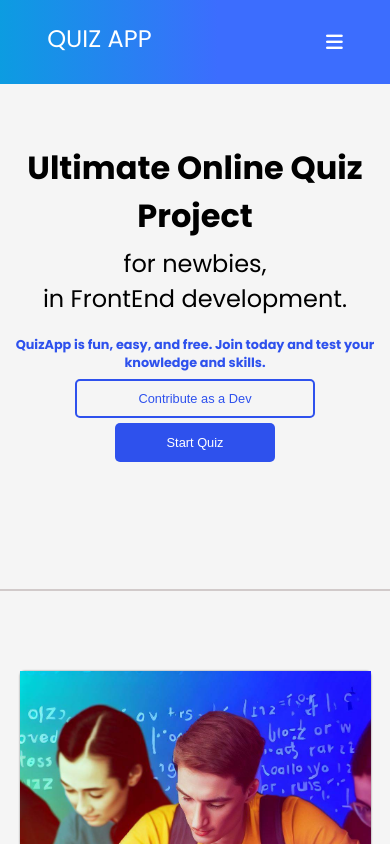
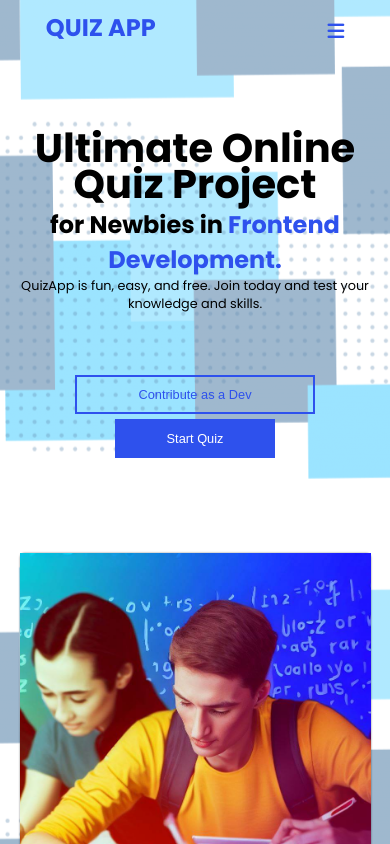
Before and after one commit to Benjtalkshow/quizapp, a plain HTML site: page index.html in a window 390 px wide. Shown: the top 844 px of the page. Drawn offline with Linux system fonts and the light colour scheme.

Commit message:
added new fonts and modified style.css, popup.css and index.html

```diff
--- a/assets/css/style.css
+++ b/assets/css/style.css
@@ -1,4 +1,9 @@
 @import url('https://fonts.googleapis.com/css2?family=Poppins:wght@400;500;600;700&display=swap');
+@import url(/Poppins/GTWalsheimPro-Regular.ttf);
+
+:root {
+    --primaryColor: #2e51ed;
+}
 
 * {
     margin: 0;
@@ -7,8 +12,10 @@
 }
 
 body {
-    background-color: #f5f5f5;
-    font-family: 'Poppins', Arial, Helvetica, sans-serif;
+    background: linear-gradient(rgba(255, 255, 255, 0.3), rgba(255, 255, 255, 0.3)), url(/assets/image/Hero-bg-1024x683.png);
+    background-position: center;
+    font-family: 'Poppins', Helvetica, sans-serif;
+    background-attachment: fixed;
 }
 
 /* Navigation styling codes */
@@ -16,18 +23,19 @@ body {
     display: flex;
     align-items: center;
     justify-content: space-around;
-    background: rgb(12, 156, 225);
-    background: linear-gradient(90deg, rgba(12, 156, 225, 1) 0%, rgba(60, 109, 254, 1) 56%);
     width: 100%;
-    height: 10vh;
-    /* position: fixed; */
+    padding: 10px 0;
     z-index: 99;
+    position: absolute;
+    background-color: transparent;
 }
 
 .logo {
     font-size: 2rem;
     padding-bottom: 8px;
-    color: #fff
+    color: #2e51ed;
+    font-weight: bold;
+    cursor: pointer;
 }
 
 ul {
@@ -40,10 +48,12 @@ ul li {
     padding-left: 2rem;
     font-size: 1.2rem;
     color: #fff;
+    margin-left: 5px;
 }
 
 ul li a {
     color: #fff;
+    background-color: #2e51ed;
     text-decoration: none;
     display: flex;
     align-items: center;
@@ -53,18 +63,20 @@ ul li a {
 }
 
 ul li a:hover {
-    background-color: #fff;
-    color: #000;
+    background: rgb(172, 9, 172);
+    transition: ease-in-out .5s;
 }
 
 ul li a i {
     font-size: 1rem;
-    color: rgb(240, 240, 240);
+    /* color: rgb(240, 240, 240); */
+    color: #fff;
 }
 
 .hamburger {
     display: none;
     z-index: 99;
+    color: #2e51ed;
 }
 
 #hamburger {
@@ -81,41 +93,42 @@ ul li a i {
     display: none;
 }
 
+.main {
+    position: relative;
+}
+
 .main .description {
     width: 100%;
-    height: 60vh;
-    border-bottom: 2px solid rgb(209, 202, 202);
+    padding-top: 5em;
+    /* border-bottom: 2px solid rgb(209, 202, 202); */
     display: flex;
     flex-direction: column;
     align-items: center;
-    background-color: #f5f5f5;
-    margin-bottom: 80px;
+    /* background-color: #f5f5f5; */
 }
 
-.main .description h1 {
-    padding-top: 80px;
+.main .description #first-txt {
+    font-size: 3.5rem;
+    margin-top: 50px;
     text-align: center;
-    font-weight: 900;
-    font-size: 2.7rem;
+    line-height: .9;
 }
 
-#second-txt {
-    padding-top: 6px;
+.main .description #second-txt {
+    font-size: 2rem;
     text-align: center;
-    font-size: 2.5rem;
-    font-weight: lighter;
+}
+
+#second-txt span {
+    color: #2e51ed;
 }
 
 .main .description p {
-    padding-top: 20px;
     text-align: center;
-    color: #2e51ed;
-    font-weight: 700;
-    font-size: 1.2rem;
 }
 
 .btns {
-    margin-top: 360px;
+    margin-top: 250px;
     display: flex;
     flex-direction: row;
     align-items: center;
@@ -140,7 +153,7 @@ ul li a i {
     width: 10rem;
     font-size: large;
     border: none;
-    border-radius: 5px;
+    /* border-radius: 5px; */
     color: #fff;
     background-color: #2e51ed;
     cursor: pointer;
@@ -151,7 +164,7 @@ ul li a i {
     width: 15rem;
     font-size: large;
     border: 2px solid #2e51ed;
-    border-radius: 5px;
+    /* border-radius: 5px; */
     background: transparent;
     cursor: pointer;
     color: #fff;
@@ -165,12 +178,12 @@ ul li a i {
 
 /* The main quiz app */
 .quiz-app {
-    margin: auto;
+    margin: 15em auto;
     width: 70%;
-    height: 80vh;
+    /* height: 80vh; */
     border-radius: 5px;
     box-shadow: 0 0 2px 0 rgba(0, 0, 0, 0.555);
-    margin-bottom: 50px;
+    margin-bottom: 20px;
     display: flex;
     justify-content: center;
     align-items: center;
@@ -183,6 +196,7 @@ ul li a i {
     width: 50%;
     height: 80vh;
     background-color: #fff;
+    overflow: hidden;
 }
 
 .quiz-app .quiz-background-left img {
@@ -191,8 +205,8 @@ ul li a i {
     transition: transform 0.3s;
 }
 
-.quiz-background-left img:hover {
-    transform: scale(1.01);
+.quiz-background-left:hover img {
+    transform: scale(1.1);
     box-shadow: 0 0 10px #2e51ed;
 }
 
@@ -262,7 +276,6 @@ iframe {
     display: flex;
     justify-content: center;
     align-items: center;
-    background-color: #2e51ed;
     border: none;
     height: 10vh;
 }
@@ -273,7 +286,7 @@ iframe {
 }
 
 .designedBy p {
-    color: #fff;
+    color: #2e51ed;
     font-size: 1.2rem;
 }
 
@@ -309,20 +322,20 @@ iframe {
 
 
     ul.active {
-        background: linear-gradient(90deg, rgba(12, 156, 225, 1) 0%, rgba(60, 109, 254, 1) 56%);
         display: flex;
-        height: 100vh;
+        height: 40vh;
         width: 100%;
         position: fixed;
-        top: 0;
+        backdrop-filter: blur(5px);
+        /* top: 0; */
         margin-top: 71px;
         left: 0;
         z-index: 30;
         flex-direction: column;
         justify-content: center;
         align-items: center;
-        /* border-top: 1px solid rgb(209, 202, 202);
-        box-shadow: 0 4px 4px rgba(0, 0, 0, 0.253); */
+        /* border-top: 1px solid rgb(209, 202, 202); */
+        box-shadow: 0 4px 4px rgba(0, 0, 0, 0.253);
     }
 }
 
@@ -331,19 +344,30 @@ iframe {
         gap: 200px;
     }
 
+    ul {
+        padding-top: 5rem;
+    }
+    ul li a:hover {
+        background:rgb(172, 9, 172);
+        transition: ease-in-out .5s;
+    }
     ul li {
         display: flex;
         flex-direction: column;
+        margin-top: 10px;
+    }
 
+    ul li a {
+        background-color: #2e51ed;
     }
 
     ul li#hamburger {
         display: block;
     }
 
-    .main .description .first-txt {
+    .main .description #first-txt {
         margin-top: 40px;
-        font-size: 2.2rem;
+        font-size: 2.5rem;
     }
 
     .main .description #second-txt {
@@ -351,7 +375,7 @@ iframe {
     }
 
     .btns {
-        margin-top: 350px;
+        margin-top: 250px;
     }
 
     .main .description p {
@@ -378,6 +402,12 @@ iframe {
     .logo {
         font-size: 1.5rem;
     }
+    ul {
+        padding-top: 5rem;
+    }
+    ul li {
+        margin-top: 10px;
+    }
 
     ul li#hamburger {
         display: block;
@@ -387,9 +417,9 @@ iframe {
         gap: 80px;
     }
 
-    .main .description .first-txt {
-        padding-top: 60px;
-        font-size: 2rem;
+    .main .description #first-txt {
+        padding-bottom: 5px;
+        font-size: 2.5rem;
     }
 
     .main .description #second-txt {
@@ -426,7 +456,6 @@ iframe {
         width: 100%;
         height: 50vh;
     }
-
     .quiz-app .quiz-background-right {
         width: 100%;
     }
--- a/index.html
+++ b/index.html
@@ -16,6 +16,8 @@
 <body>
     <div class="warning">!!Cannot Display On a Screen Size Less Than 300px!!</div>
     <div class="removeBody">
+
+        <section class="main">
             <div class="navigation">
                 <div class="logo">QUIZ APP</div>
                 <ul class="topnav">
@@ -28,14 +30,13 @@
                                 class="fa-brands fa-linkedin"></i>Linkdin</i></a></li>
                 </ul>
                 <div class="hamburger">
-                <li id="hamburger"> <i class="fa-solid fa-bars"></i>
-                 <li id="cancel">   <i class="fa-solid fa-x" style="color: #ffffff;"></i></li>
+                    <li id="hamburger"> <i class="fa-solid fa-bars" style="color: #2e51ed;"></i>
+                     <li id="cancel">   <i class="fa-solid fa-x" style="color:#2e51ed;"></i></li>
                     </div>
             </div>
-        <section class="main">
             <div class="description">
-                <h1 class="first-txt">Ultimate Online Quiz Project</h1>
-                <h1 id="second-txt">for newbies, <br> in FrontEnd development.</h1>
+                <h1 id="first-txt">Ultimate Online Quiz Project</h1>
+                <h1 id="second-txt">for Newbies in <span>Frontend Development.</span></h1>
                 <p>QuizApp is fun, easy, and free. Join today and test your knowledge and skills.</p>
                 <div class="btns">
                     <button class="firstbtn">Start Quiz</button>
```
Also changed, not shown: assets/css/popup.css (+4 -3 lines), Poppins/GTWalsheimPro-Regular.ttf (added), assets/image/Hero-bg-1024x683.png (added). Lines whose indentation alone changed are shown as unchanged.
